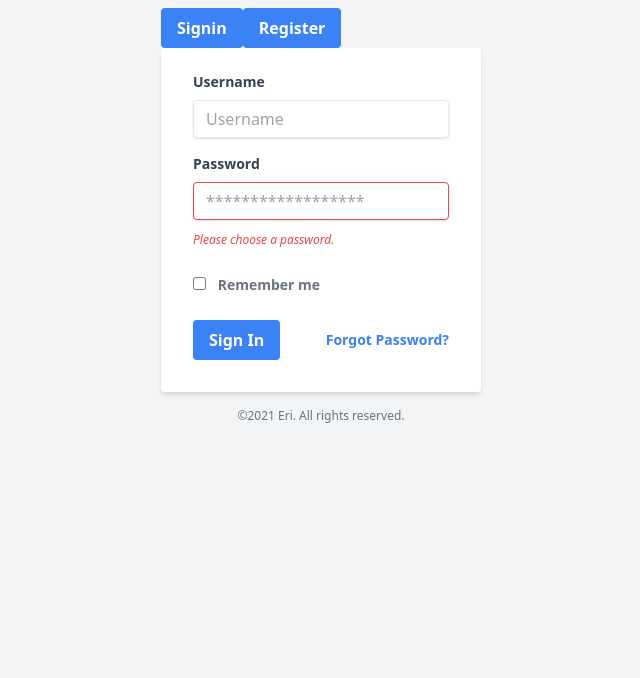
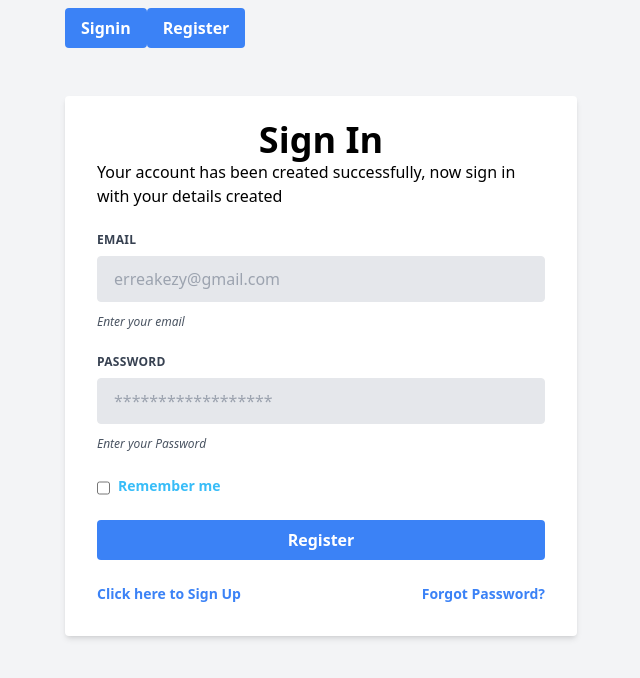
Before and after one commit to errea/Orange-checkout-App, a Nuxt app: page / in a window 1280 px wide. Shown: the top 678 px of the page, without its empty margins (319-959 px from the left). Built offline with nearby package versions, Linux system fonts and the light colour scheme.

Commit message:
Add model instances to input fields

```diff
--- a/components/SignInForm.vue
+++ b/components/SignInForm.vue
@@ -1,41 +1,94 @@
 <template>
-<div>
-    <div class="w-full max-w-xs">
-  <form class="bg-white shadow-md rounded px-8 pt-6 pb-8 mb-4">
-    <div class="mb-4">
-      <label class="block text-gray-700 text-sm font-bold mb-2" for="username">
-        Username
+  <form
+  class="w-full max-w-lg bg-white shadow-md rounded px-8 pt-6 pb-8 mt-12"
+  action="javascript:;" @submit.prevent="submitForm"
+  >
+    <div class="mb-6">
+    <p class="flex justify-center font-bold text-4xl">
+      Sign In
+    </p>
+     <span class="mt-6 font-medium">Your account has been created successfully, now sign in with your details created</span>
+  </div>
+     <div class="flex flex-wrap -mx-3 mb-6">
+    <div class="w-full px-3">
+      <label class="block uppercase tracking-wide text-gray-700 text-xs font-bold mb-2" for="grid-email">
+        Email
       </label>
-      <input id="username" class="shadow appearance-none border rounded w-full py-2 px-3 text-gray-700 leading-tight focus:outline-none focus:shadow-outline" type="text" placeholder="Username">
+      <input id="grid-email" v-model="user.email" class="appearance-none block w-full bg-gray-200 text-gray-700 border border-gray-200 rounded py-3 px-4 mb-3 leading-tight focus:outline-none focus:bg-white focus:border-gray-500" type="email" required placeholder="erreakezy@gmail.com">
+      <p class="text-gray-600 text-xs italic">Enter your email</p>
     </div>
-    <div class="mb-6">
-      <label class="block text-gray-700 text-sm font-bold mb-2" for="password">
+  </div>
+    <div class="flex flex-wrap -mx-3 mb-6">
+    <div class="w-full px-3">
+      <label class="block uppercase tracking-wide text-gray-700 text-xs font-bold mb-2" for="grid-password">
         Password
       </label>
-      <input id="password" class="shadow appearance-none border border-red-500 rounded w-full py-2 px-3 text-gray-700 mb-3 leading-tight focus:outline-none focus:shadow-outline" type="password" placeholder="******************">
-      <p class="text-red-500 text-xs italic">Please choose a password.</p>
+      <input id="grid-password" v-model="user.password" class="appearance-none block w-full bg-gray-200 text-gray-700 border border-gray-200 rounded py-3 px-4 mb-3 leading-tight focus:outline-none focus:bg-white focus:border-gray-500" type="password" required placeholder="******************">
+      <p class="text-gray-600 text-xs italic">Enter your Password</p>
     </div>
-    <div class="mb-6">
-     <div class="md:w-1/3"></div>
-    <label class="md:w-2/3 block text-gray-500 font-bold">
-      <input class="mr-2 leading-tight" type="checkbox">
-      <span class="text-sm">
+  </div>
+   <div class="w-full mb-6">
+      <label class="w-full flex text-gray-500 font-bold">
+      <input v-model="user.remember" class="mr-2 mt-1 leading-tight" type="checkbox" required>
+      <p class="text-sm text-sky-400">
         Remember me
-      </span>
-    </label>
-  </div>
-    <div class="flex items-center justify-between">
-      <button class="bg-blue-500 hover:bg-blue-700 text-white font-bold py-2 px-4 rounded focus:outline-none focus:shadow-outline" type="button">
-        Sign In
+      </p>
+      </label>
+    </div>
+   <div class="flex justify-center">
+      <button class="w-full bg-blue-500 hover:bg-blue-700 text-white font-bold py-2 px-4 rounded focus:outline-none focus:shadow-outline" type="button">
+        Register
       </button>
+   </div>
+    <div class="flex items-center gap-6 justify-between mt-6">
+       <a class="inline-block align-baseline font-bold text-sm text-blue-500 hover:text-blue-800" href="#">
+        Click here to Sign Up
+      </a>
       <a class="inline-block align-baseline font-bold text-sm text-blue-500 hover:text-blue-800" href="#">
         Forgot Password?
       </a>
     </div>
 </form>
-  <p class="text-center text-gray-500 text-xs">
-    &copy;2021 Eri. All rights reserved.
-  </p>
-</div>
-  </div>
 </template>
+
+<script>
+export default {
+  name: 'SignInForm',
+  data () {
+        return {
+            user: {
+                email:'',
+                password:'',
+                remember: false,
+            }
+         }
+    },
+    computed: {
+        isFormValid () {
+            return (this.isValid('email') && this.isValid('password'))
+        }
+    },
+     methods: {
+        handleForm () {
+            const formvalue = Object.assign({}, this.user)
+            this.resetFormValues()
+            this.$emit('signin-form', {type:'signin', data:formvalue})
+        },
+        resetFormValues () {
+            this.user.email = ''
+            this.user.password = ''
+        },
+        isValid(prop) {
+
+        },
+    },
+    template:'#signinTemplate',
+}
+</script>
+
+
+<style>
+/* .nuxt-logo {
+  height: 180px;
+} */
+</style>
```
